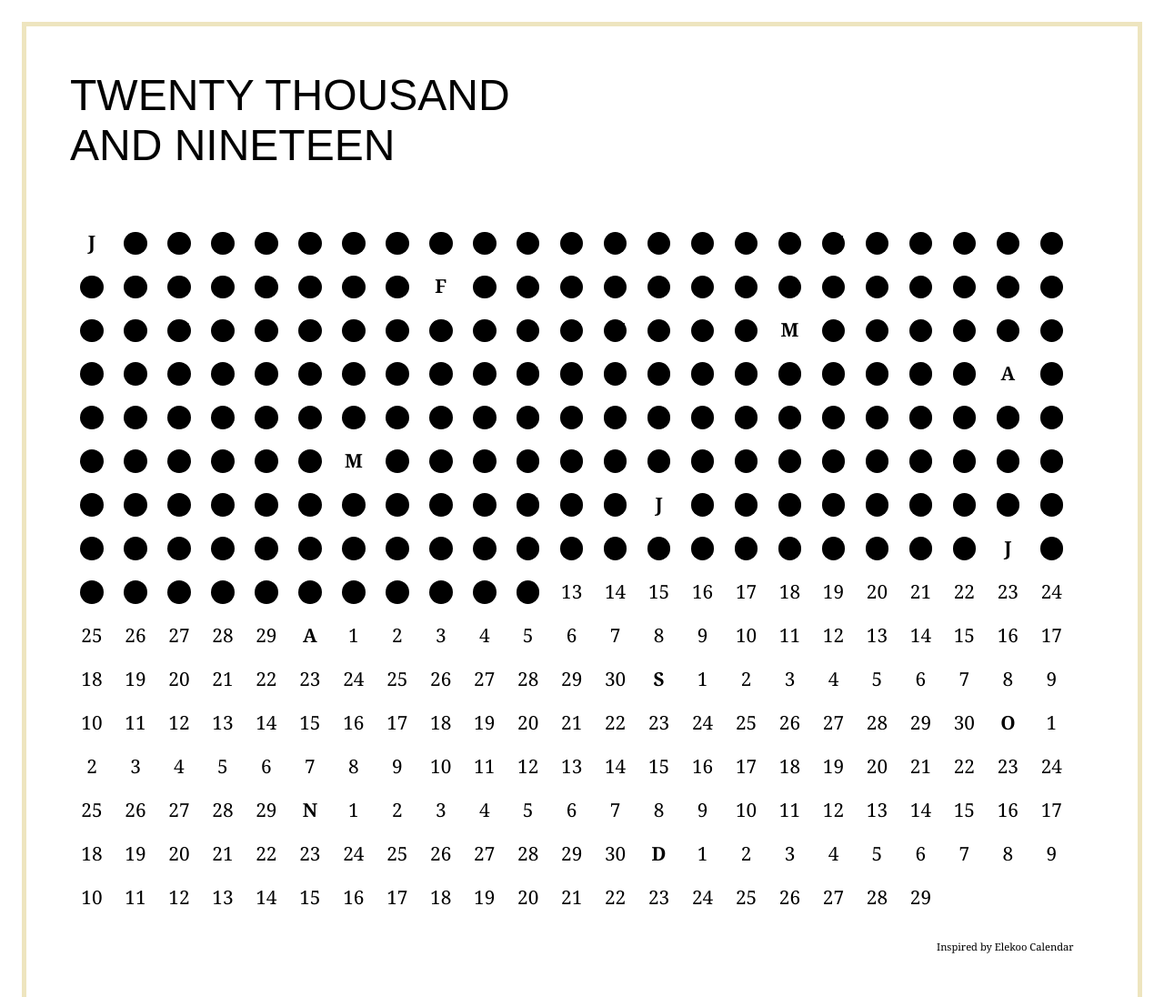
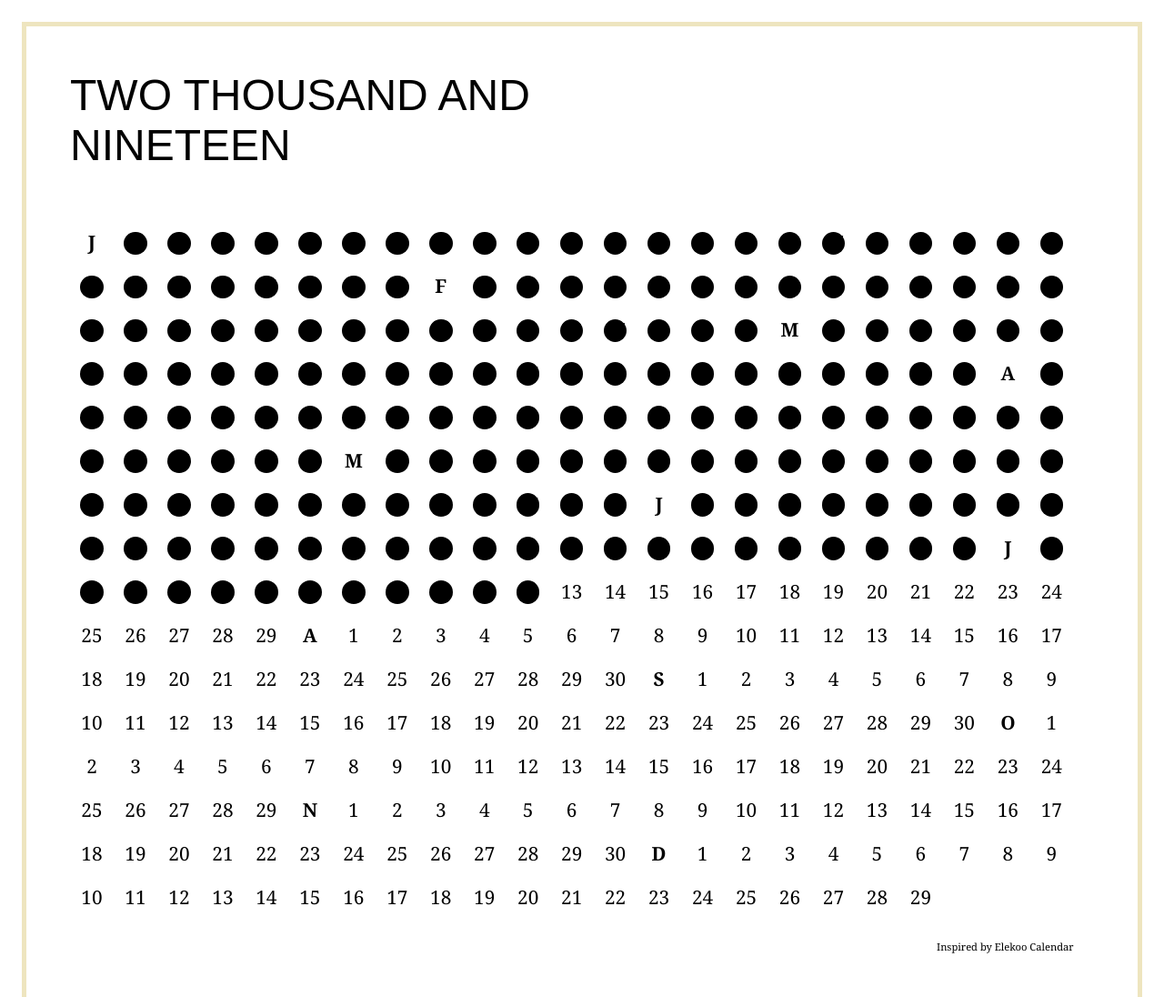
Before and after one commit to wileam/meow-calander, a website: page time_lapse/index.html in a window 1280 px wide. Shown: the top 1096 px of the page at 91% size. Drawn offline with nearby package versions, Linux system fonts and the light colour scheme.

Commit message:
fix typo

```diff
--- a/time_lapse/index.html
+++ b/time_lapse/index.html
@@ -11,7 +11,7 @@
   <body>
     <div id="calendar-container" class="calendar-container">
       <div id="header" class="cal-header">
-        twenty thousand and nineteen
+        two thousand and nineteen
       </div>
       <div id="body" class="cal-body">
 
```
